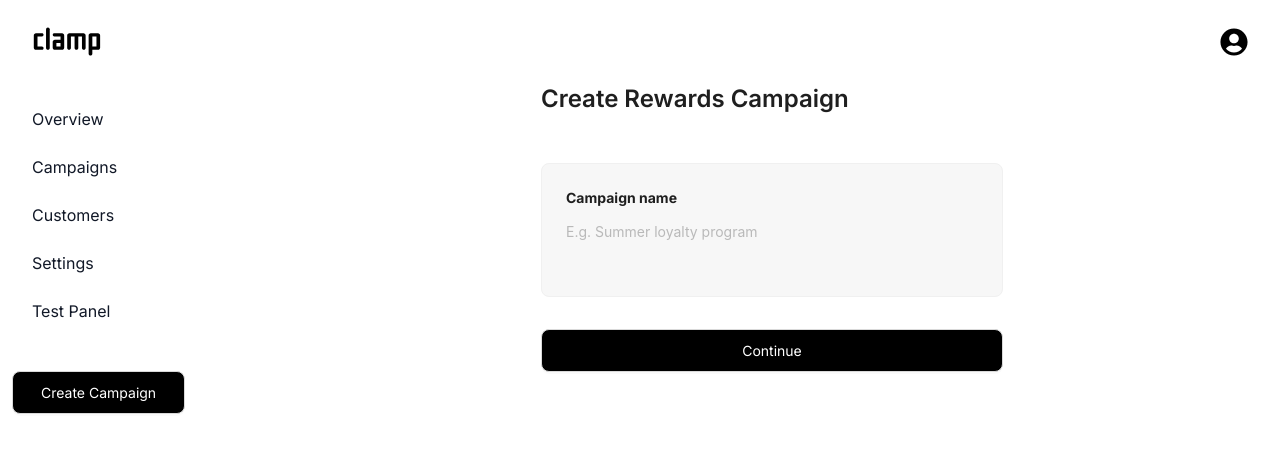
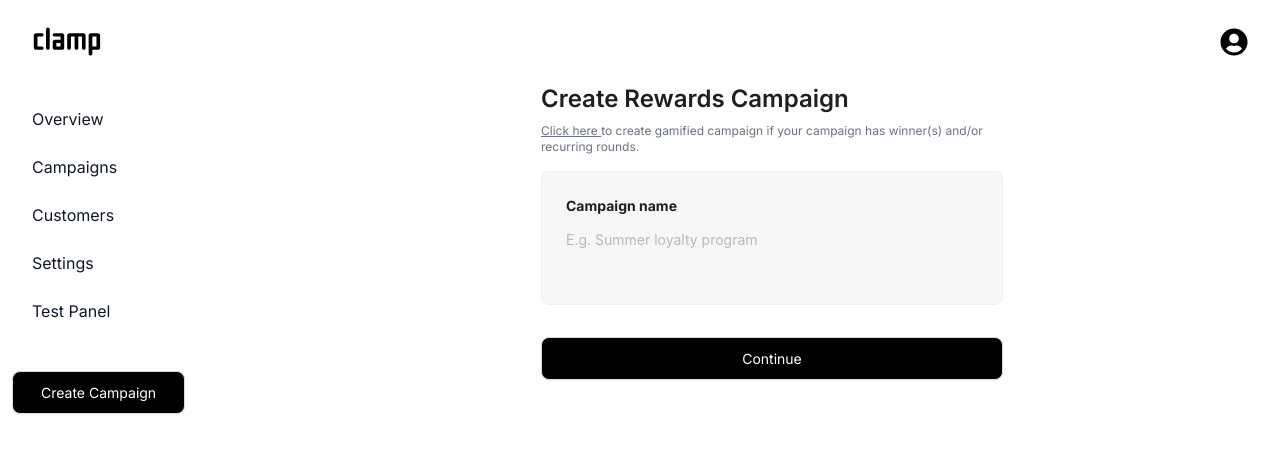
Before and after one commit to unegbuclinton/clamp-landing-page, a Next.js app: page /createCampaign in a window 1280 px wide. Shown: the top 452 px of the page. Built offline with nearby package versions, Linux system fonts and the light colour scheme.

Commit message:
test panel and gamified campaign entry point

```diff
--- a/src/pages/createCampaign/index.tsx
+++ b/src/pages/createCampaign/index.tsx
@@ -16,18 +16,12 @@ import {
   updateSpecificCampaign,
 } from '@/utilities/redux/CampaignFormSlice'
 import { useRouter } from 'next/router'
-import {
-  createCampaignInterface,
-  ruleInterface,
-} from '@/utilities/types/createCampaign'
+import { createCampaignInterface, ruleInterface } from '@/utilities/types/createCampaign'
 
 import { getRules } from '@/api/rules'
-import {
-  createRule,
-  getSpecificRule,
-  updateSpecificRule,
-} from '@/utilities/redux/RuleSlice'
+import { createRule, getSpecificRule, updateSpecificRule } from '@/utilities/redux/RuleSlice'
 import LoadingStateComponent from '@/components/molecules/LoadingState'
+import Link from 'next/link'
 
 const CampaignForm = () => {
   const router = useRouter()
@@ -56,8 +50,7 @@ const CampaignForm = () => {
         earningType: 'Fixed',
         campaignTriggerValue: specificRule?.conditions?.[0]?.value,
         campaignEarnings: specificRule?.assetQty,
-        campaignRedeem:
-          specificCampaign.redemptionRules[0]?.assetConditions[0]?.value,
+        campaignRedeem: specificCampaign.redemptionRules[0]?.assetConditions[0]?.value,
         campaignTrigger: specificRule?.conditions[0]?.key,
         cashbackOption: 'percentage',
         campaignReward: 10,
@@ -97,9 +90,7 @@ const CampaignForm = () => {
 
   const steps = [
     {
-      component: (
-        <CreateCampaignOne form={form} formData={createCampaignData} />
-      ),
+      component: <CreateCampaignOne form={form} formData={createCampaignData} />,
     },
     {
       component: (
@@ -149,17 +140,14 @@ const CampaignForm = () => {
           key: createCampaignData.campaignTrigger,
           multiple:
             earningType === 'recurring'
-              ? createCampaignData.campaignEarnings /
-                createCampaignData.campaignTriggerValue
+              ? createCampaignData.campaignEarnings / createCampaignData.campaignTriggerValue
               : 0,
         },
       }
 
       const ruleId = (
         await (mode === 'edit'
-          ? dispatch(
-              updateSpecificRule({ body: rulesData, id: specificRule.id })
-            )
+          ? dispatch(updateSpecificRule({ body: rulesData, id: specificRule.id }))
           : dispatch(createRule(rulesData)))
       ).payload.id
 
@@ -226,52 +214,52 @@ const CampaignForm = () => {
 
   return (
     <DashboardLayout>
-      <Form
-        initialValues={createCampaignData}
-        form={form}
-        onFinish={handleFinish}
-      >
-        <div className=' flex justify-center mb-6'>
-          <div className='relative max-w-[462px] '>
-            <h1 className='text-2xl font-semibold mb-8'>
-              {`${
-                campaignId ? 'Edit Reward Campaign' : 'Create Rewards Campaign'
-              }`}
+      <Form initialValues={createCampaignData} form={form} onFinish={handleFinish}>
+        <div className=" flex justify-center mb-6">
+          <div className="relative max-w-[462px] ">
+            <h1 className="text-2xl font-semibold mb-2">
+              {`${campaignId ? 'Edit Reward Campaign' : 'Create Rewards Campaign'}`}
             </h1>
+            <p className="text-xs  text-gray-500">
+              <Link href="/gamifiedCampaign" className="underline">
+                Click here{' '}
+              </Link>
+              to create gamified campaign if your campaign has winner(s) and/or recurring rounds.
+            </p>
             {steps[currentStep].component}
             {currentStep <= 0 && (
               <div>
                 <ButtonComponent
                   onClick={handleStepForward}
-                  type='button'
-                  text='Continue'
-                  className=' w-full '
+                  type="button"
+                  text="Continue"
+                  className=" w-full "
                 />
               </div>
             )}
             {currentStep > 0 && (
-              <div className='flex gap-2'>
+              <div className="flex gap-2">
                 <ButtonComponent
                   onClick={handleStepBack}
-                  type='button'
-                  text='Back'
+                  type="button"
+                  text="Back"
                   outline
-                  className=' w-full '
+                  className=" w-full "
                 />
                 {currentStep < 2 && (
                   <ButtonComponent
                     onClick={handleStepForward}
-                    type='button'
-                    text='Continue'
-                    className=' w-full '
+                    type="button"
+                    text="Continue"
+                    className=" w-full "
                   />
                 )}
                 {currentStep === 2 && (
                   <ButtonComponent
-                    type='submit'
+                    type="submit"
                     loading={loading}
                     text={`${mode === 'edit' ? 'Update' : 'Submit'}`}
-                    className=' w-full '
+                    className=" w-full "
                   />
                 )}
               </div>
--- a/src/pages/testpanel/index.tsx
+++ b/src/pages/testpanel/index.tsx
@@ -10,6 +10,12 @@ const TestPanel = () => {
     <AuthLayout>
       <div className="flex flex-col justify-center pt-12 w-full">
         <h2 className="text-2xl font-bold w-full">Test Panel</h2>
+        <br />
+        <h3 className="text-xl font-bold w-full text-gray-700  mb-8">Gamified Campaign</h3>
+        <div className="w-40">
+          <ButtonComponent type="button" text="Start" />
+        </div>
+        <Form></Form>
       </div>
     </AuthLayout>
   )
```
